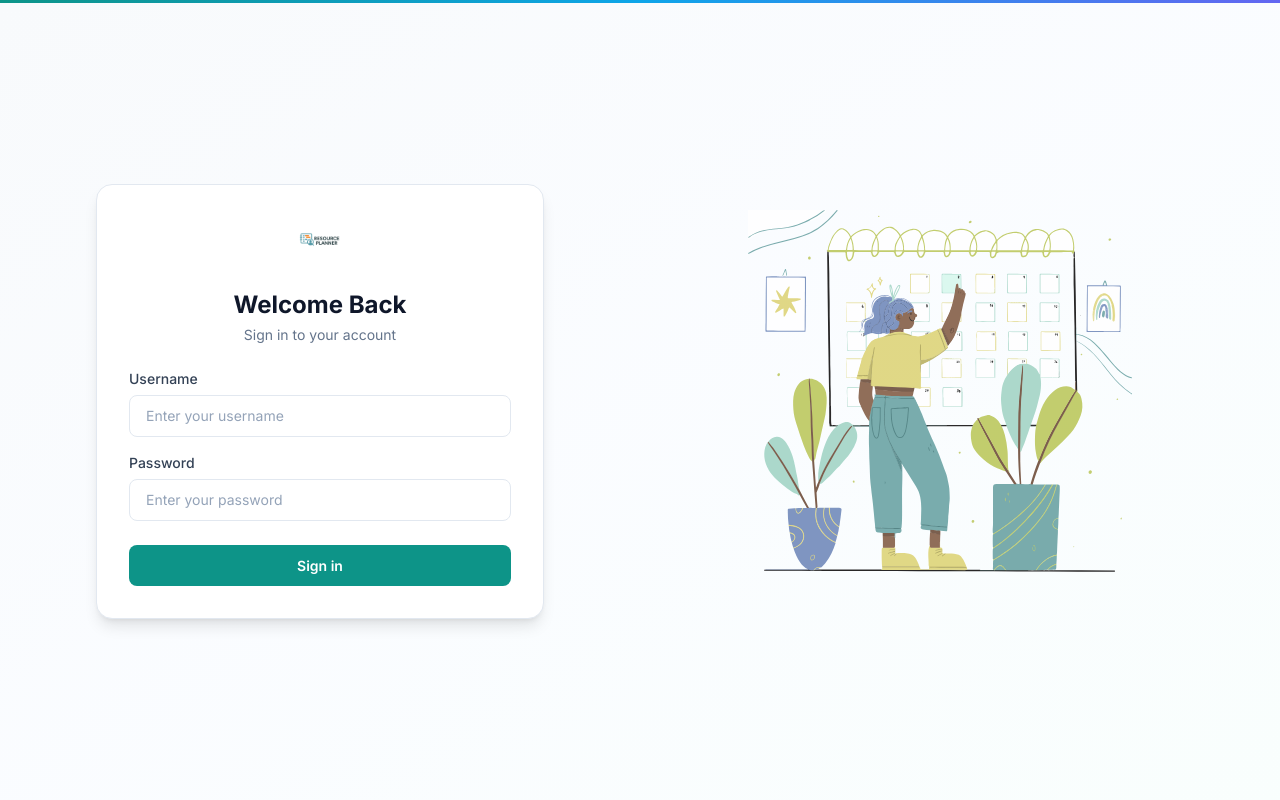
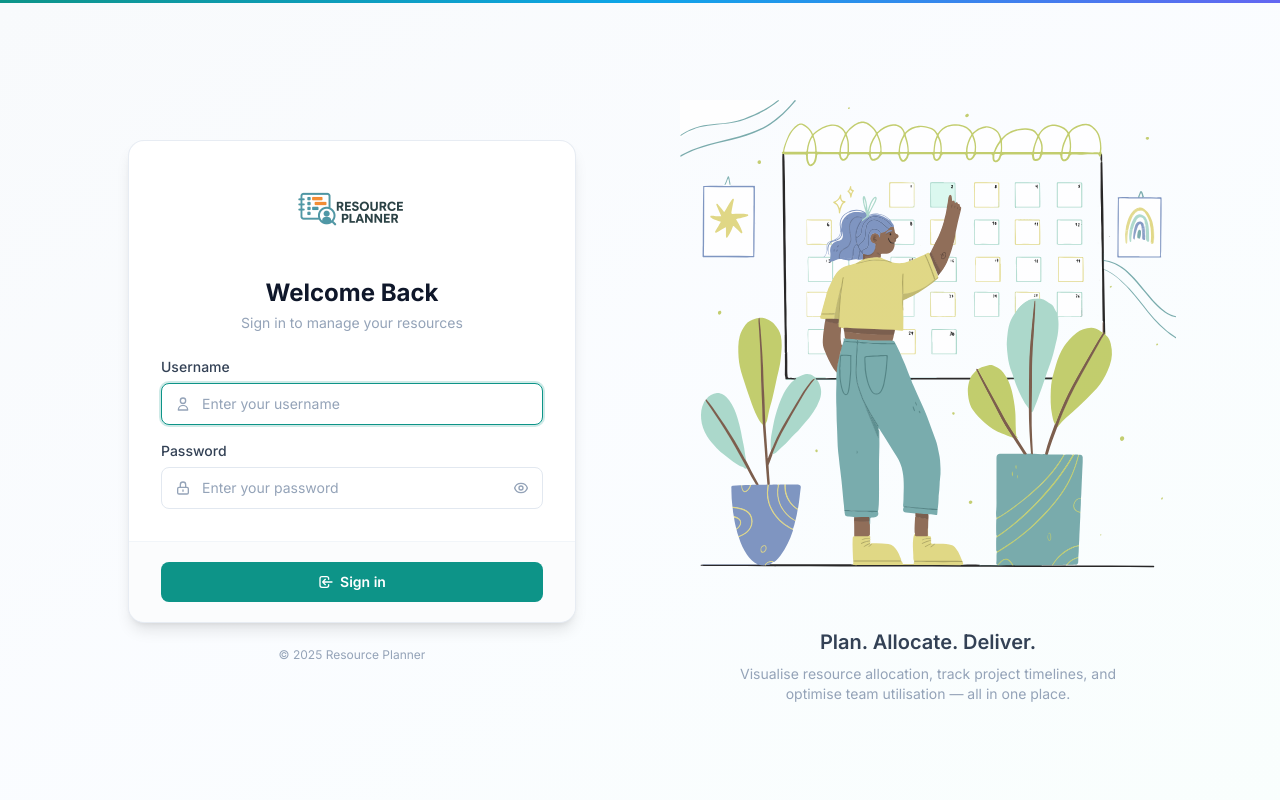
Before and after one commit to palindaa/resource-planner, a Flask app: page /login in a window 1280 px wide. Run offline with Flask 3, Linux system fonts and the light colour scheme; some libraries are stand-ins or nearby versions.

Commit message:
Improve login page design

```diff
--- a/templates/login.html
+++ b/templates/login.html
@@ -42,43 +42,64 @@
         <!-- Accent brush line -->
         <div class="accent-brush-line"></div>
 
-        <div class="flex-1 flex flex-col md:flex-row">
-            <!-- Login Form -->
-            <div class="w-full md:w-1/2 flex items-center justify-center p-8">
-                <form method="POST" class="w-full max-w-md space-y-6">
-                    <div class="bg-white rounded-2xl shadow-lg border border-slate-200 p-8 space-y-6">
+        <div class="flex-1 flex flex-col lg:flex-row max-w-6xl mx-auto w-full">
+            <!-- Left: Login Form -->
+            <div class="w-full lg:w-1/2 flex items-center justify-center p-6 sm:p-10">
+                <div class="w-full max-w-md">
+                    <!-- Card -->
+                    <form method="POST" class="bg-white rounded-2xl shadow-lg border border-slate-200/80 overflow-hidden">
+                        <div class="p-8 space-y-6">
                             <!-- Logo -->
-                        <div class="flex justify-center mb-2">
-                            <img src="{{ url_for('static', filename='logo.png') }}" alt="Resource Planner" class="h-12 w-auto object-contain">
+                            <div class="flex justify-center -my-6">
+                                <img src="{{ url_for('static', filename='logo.png') }}" alt="Resource Planner" class="h-32 w-auto object-contain">
                             </div>
 
-                        <div class="space-y-1 text-center">
+                            <div class="text-center">
                                 <h1 class="text-2xl font-bold text-slate-900">Welcome Back</h1>
-                            <p class="text-slate-500 text-sm">Sign in to your account</p>
+                                <p class="text-slate-400 text-sm mt-1">Sign in to manage your resources</p>
                             </div>
 
                             <div class="space-y-4">
                                 <div>
                                     <label class="block text-sm font-medium text-slate-700 mb-1.5">Username</label>
-                                <input type="text" name="username" required
-                                       class="w-full px-4 py-2.5 border border-slate-200 rounded-lg text-sm
+                                    <div class="relative">
+                                        <div class="absolute inset-y-0 left-0 pl-3.5 flex items-center pointer-events-none">
+                                            <svg class="h-4 w-4 text-slate-400" fill="none" viewBox="0 0 24 24" stroke="currentColor">
+                                                <path stroke-linecap="round" stroke-linejoin="round" stroke-width="2" d="M16 7a4 4 0 11-8 0 4 4 0 018 0zM12 14a7 7 0 00-7 7h14a7 7 0 00-7-7z"/>
+                                            </svg>
+                                        </div>
+                                        <input type="text" name="username" required autofocus
+                                               class="w-full pl-10 pr-4 py-2.5 border border-slate-200 rounded-lg text-sm
                                                       focus:outline-none focus:ring-2 focus:ring-primary/20 focus:border-primary
                                                       transition-all placeholder-slate-400"
                                                placeholder="Enter your username">
                                     </div>
+                                </div>
                                 <div>
                                     <label class="block text-sm font-medium text-slate-700 mb-1.5">Password</label>
-                                <input type="password" name="password" required
-                                       class="w-full px-4 py-2.5 border border-slate-200 rounded-lg text-sm
+                                    <div class="relative">
+                                        <div class="absolute inset-y-0 left-0 pl-3.5 flex items-center pointer-events-none">
+                                            <svg class="h-4 w-4 text-slate-400" fill="none" viewBox="0 0 24 24" stroke="currentColor">
+                                                <path stroke-linecap="round" stroke-linejoin="round" stroke-width="2" d="M12 15v2m-6 4h12a2 2 0 002-2v-6a2 2 0 00-2-2H6a2 2 0 00-2 2v6a2 2 0 002 2zm10-10V7a4 4 0 00-8 0v4h8z"/>
+                                            </svg>
+                                        </div>
+                                        <input type="password" name="password" required id="passwordInput"
+                                               class="w-full pl-10 pr-10 py-2.5 border border-slate-200 rounded-lg text-sm
                                                       focus:outline-none focus:ring-2 focus:ring-primary/20 focus:border-primary
                                                       transition-all placeholder-slate-400"
                                                placeholder="Enter your password">
+                                        <button type="button" onclick="togglePassword()" class="absolute inset-y-0 right-0 pr-3.5 flex items-center text-slate-400 hover:text-slate-600">
+                                            <svg id="eyeIcon" class="h-4 w-4" fill="none" viewBox="0 0 24 24" stroke="currentColor">
+                                                <path stroke-linecap="round" stroke-linejoin="round" stroke-width="2" d="M15 12a3 3 0 11-6 0 3 3 0 016 0z"/>
+                                                <path stroke-linecap="round" stroke-linejoin="round" stroke-width="2" d="M2.458 12C3.732 7.943 7.523 5 12 5c4.478 0 8.268 2.943 9.542 7-1.274 4.057-5.064 7-9.542 7-4.477 0-8.268-2.943-9.542-7z"/>
+                                            </svg>
+                                            <svg id="eyeOffIcon" class="h-4 w-4 hidden" fill="none" viewBox="0 0 24 24" stroke="currentColor">
+                                                <path stroke-linecap="round" stroke-linejoin="round" stroke-width="2" d="M13.875 18.825A10.05 10.05 0 0112 19c-4.478 0-8.268-2.943-9.543-7a9.97 9.97 0 011.563-3.029m5.858.908a3 3 0 114.243 4.243M9.878 9.878l4.242 4.242M9.88 9.88l-3.29-3.29m7.532 7.532l3.29 3.29M3 3l3.59 3.59m0 0A9.953 9.953 0 0112 5c4.478 0 8.268 2.943 9.543 7a10.025 10.025 0 01-4.132 5.411m0 0L21 21"/>
+                                            </svg>
+                                        </button>
                                     </div>
                                 </div>
-
-                        <button type="submit" class="btn-primary w-full py-2.5">
-                            Sign in
-                        </button>
+                            </div>
 
                             {% if error %}
                             <div class="alert-error p-3 rounded-lg flex items-center gap-2 text-sm">
@@ -89,16 +110,55 @@
                             </div>
                             {% endif %}
                         </div>
+
+                        <!-- Submit Footer -->
+                        <div class="px-8 py-5 bg-slate-50/60 border-t border-slate-100">
+                            <button type="submit" class="btn-primary w-full py-2.5 text-sm">
+                                <svg class="w-4 h-4 mr-1.5" fill="none" viewBox="0 0 24 24" stroke="currentColor">
+                                    <path stroke-linecap="round" stroke-linejoin="round" stroke-width="2" d="M11 16l-4-4m0 0l4-4m-4 4h14m-5 4v1a3 3 0 01-3 3H6a3 3 0 01-3-3V7a3 3 0 013-3h7a3 3 0 013 3v1"/>
+                                </svg>
+                                Sign in
+                            </button>
+                        </div>
                     </form>
+
+                    <!-- Footer text -->
+                    <p class="text-center text-xs text-slate-400 mt-6">&copy; 2025 Resource Planner</p>
+                </div>
             </div>
 
-            <!-- Illustration (desktop only) -->
-            <div class="w-0 md:w-1/2 hidden md:flex items-center justify-center p-8" style="max-width: 600px;">
+            <!-- Right: Illustration (desktop only) -->
+            <div class="hidden lg:flex lg:w-1/2 items-center justify-center p-10">
+                <div class="max-w-lg w-full">
                     <img src="{{ url_for('static', filename='illustration.svg') }}"
                          alt="Login illustration"
-                     class="w-full h-auto max-h-96 object-contain opacity-90">
+                         class="w-full h-auto object-contain opacity-90">
+                    <div class="mt-8 text-center">
+                        <h2 class="text-xl font-semibold text-slate-700">Plan. Allocate. Deliver.</h2>
+                        <p class="text-slate-400 text-sm mt-2 max-w-sm mx-auto">
+                            Visualise resource allocation, track project timelines, and optimise team utilisation — all in one place.
+                        </p>
                     </div>
                 </div>
             </div>
+        </div>
+    </div>
+
+    <script>
+        function togglePassword() {
+            var input = document.getElementById('passwordInput');
+            var eyeOn = document.getElementById('eyeIcon');
+            var eyeOff = document.getElementById('eyeOffIcon');
+            if (input.type === 'password') {
+                input.type = 'text';
+                eyeOn.classList.add('hidden');
+                eyeOff.classList.remove('hidden');
+            } else {
+                input.type = 'password';
+                eyeOn.classList.remove('hidden');
+                eyeOff.classList.add('hidden');
+            }
+        }
+    </script>
 </body>
 </html>
```
Lines whose indentation alone changed are shown as unchanged.
